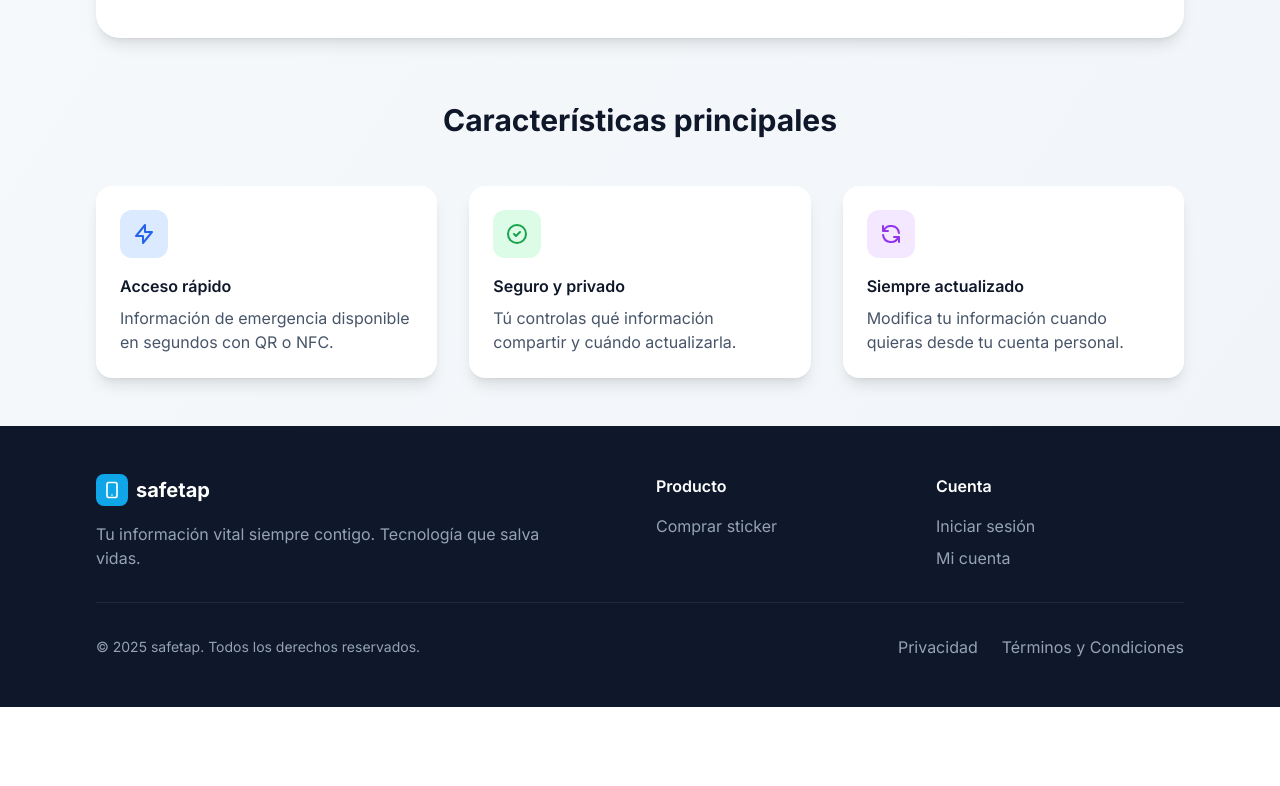
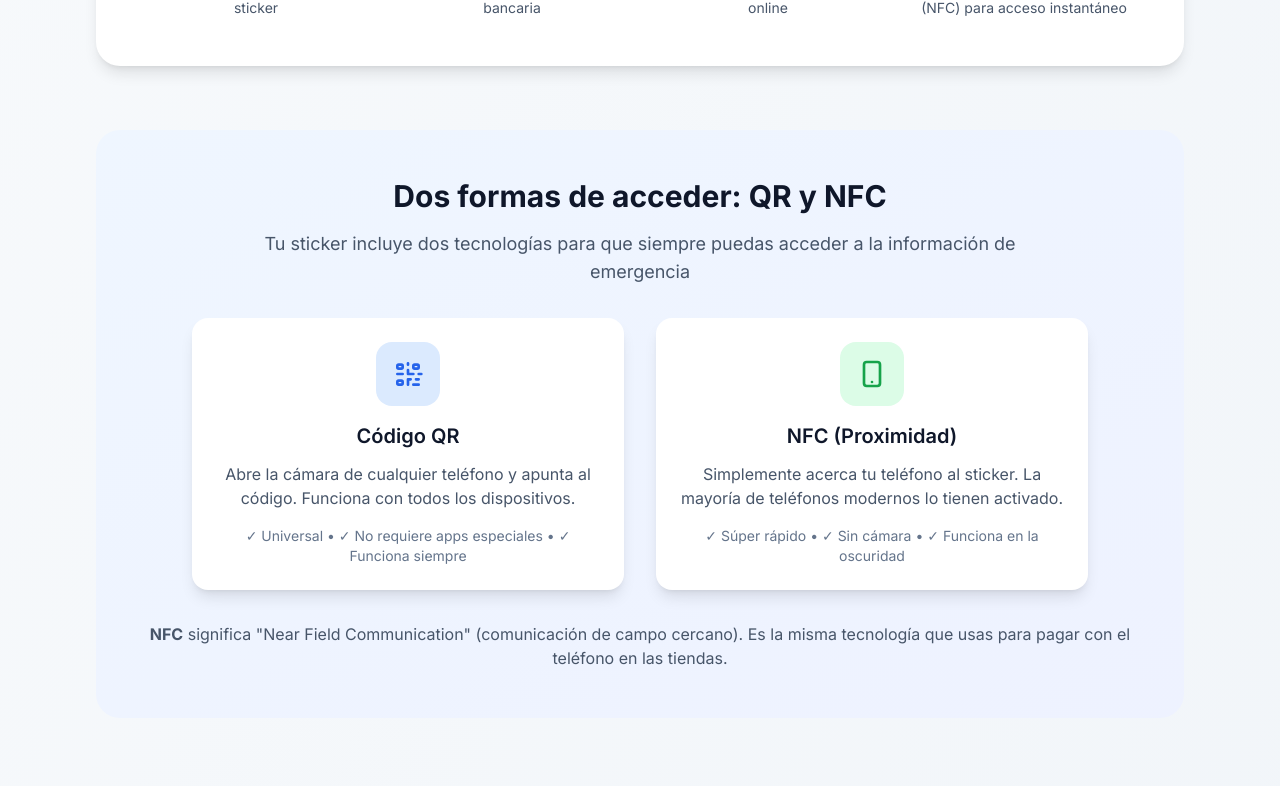
Before and after one commit to camipozas/safetap, a Next.js app: page / in a window 1280 px wide. Shown: the part 1159-1945 px from the top of the page. Before the commit the page ends 1866 px from the top, so only its background shows below. Built offline with nearby package versions, Linux system fonts and the light colour scheme.

Commit message:
feat: enhance landing and privacy pages with detailed NFC technology descriptions and improve accessibility information

```diff
--- a/src/app/page.tsx
+++ b/src/app/page.tsx
@@ -12,8 +12,9 @@ export default function LandingPage() {
             Tu información vital, en un tap.
           </h1>
           <p className="mt-6 text-xl text-slate-600 max-w-2xl mx-auto">
-            Un sticker inteligente con QR y NFC que da acceso inmediato a tus
-            datos de emergencia cuando más los necesitas.
+            Un sticker inteligente con QR y tecnología de proximidad (NFC) que
+            da acceso inmediato a tus datos de emergencia cuando más los
+            necesitas.
           </p>
           <div className="mt-8 flex justify-center">
             <Link
@@ -49,7 +50,7 @@ export default function LandingPage() {
                   clipRule="evenodd"
                 />
               </svg>
-              Código QR y NFC integrados
+              Código QR y conexión por proximidad (NFC) integrados
             </li>
             <li className="flex items-center text-slate-700">
               <svg
@@ -148,9 +149,85 @@ export default function LandingPage() {
             </div>
             <h3 className="font-semibold text-slate-900 mb-2">¡Listo!</h3>
             <p className="text-slate-600 text-sm">
-              Usa QR o NFC para acceso instantáneo
+              Usa QR o acerca tu teléfono (NFC) para acceso instantáneo
             </p>
           </div>
+        </div>
+      </section>
+
+      {/* Technology Explanation */}
+      <section className="bg-gradient-to-br from-blue-50 to-indigo-50 rounded-3xl p-8 md:p-12">
+        <div className="text-center mb-8">
+          <h2 className="text-3xl font-bold text-slate-900 mb-4">
+            Dos formas de acceder: QR y NFC
+          </h2>
+          <p className="text-lg text-slate-600 max-w-3xl mx-auto">
+            Tu sticker incluye dos tecnologías para que siempre puedas acceder a
+            la información de emergencia
+          </p>
+        </div>
+        <div className="grid md:grid-cols-2 gap-8 max-w-4xl mx-auto">
+          <div className="bg-white rounded-2xl p-6 shadow-lg">
+            <div className="w-16 h-16 bg-blue-100 rounded-2xl flex items-center justify-center mx-auto mb-4">
+              <svg
+                className="w-8 h-8 text-blue-600"
+                fill="none"
+                stroke="currentColor"
+                viewBox="0 0 24 24"
+              >
+                <path
+                  strokeLinecap="round"
+                  strokeLinejoin="round"
+                  strokeWidth={2}
+                  d="M12 4v1m6 11h2m-6 0h-2v4m0-11v3m0 0h.01M12 12h4.01M16 20h4M4 12h4m12 0h2M5 8h2a1 1 0 001-1V6a1 1 0 00-1-1H5a1 1 0 00-1 1v1a1 1 0 001 1zm12 0h2a1 1 0 001-1V6a1 1 0 00-1-1h-2a1 1 0 00-1 1v1a1 1 0 001 1zM5 20h2a1 1 0 001-1v-1a1 1 0 00-1-1H5a1 1 0 00-1 1v1a1 1 0 001 1z"
+                />
+              </svg>
+            </div>
+            <h3 className="text-xl font-semibold text-slate-900 mb-3 text-center">
+              Código QR
+            </h3>
+            <p className="text-slate-600 text-center mb-4">
+              Abre la cámara de cualquier teléfono y apunta al código. Funciona
+              con todos los dispositivos.
+            </p>
+            <div className="text-sm text-slate-500 text-center">
+              ✓ Universal • ✓ No requiere apps especiales • ✓ Funciona siempre
+            </div>
+          </div>
+          <div className="bg-white rounded-2xl p-6 shadow-lg">
+            <div className="w-16 h-16 bg-green-100 rounded-2xl flex items-center justify-center mx-auto mb-4">
+              <svg
+                className="w-8 h-8 text-green-600"
+                fill="none"
+                stroke="currentColor"
+                viewBox="0 0 24 24"
+              >
+                <path
+                  strokeLinecap="round"
+                  strokeLinejoin="round"
+                  strokeWidth={2}
+                  d="M12 18h.01M8 21h8a2 2 0 002-2V5a2 2 0 00-2-2H8a2 2 0 00-2 2v14a2 2 0 002 2z"
+                />
+              </svg>
+            </div>
+            <h3 className="text-xl font-semibold text-slate-900 mb-3 text-center">
+              NFC (Proximidad)
+            </h3>
+            <p className="text-slate-600 text-center mb-4">
+              Simplemente acerca tu teléfono al sticker. La mayoría de teléfonos
+              modernos lo tienen activado.
+            </p>
+            <div className="text-sm text-slate-500 text-center">
+              ✓ Súper rápido • ✓ Sin cámara • ✓ Funciona en la oscuridad
+            </div>
+          </div>
+        </div>
+        <div className="text-center mt-8">
+          <p className="text-slate-600">
+            <strong>NFC</strong> significa &quot;Near Field Communication&quot;
+            (comunicación de campo cercano). Es la misma tecnología que usas
+            para pagar con el teléfono en las tiendas.
+          </p>
         </div>
       </section>
 
@@ -178,7 +255,8 @@ export default function LandingPage() {
             </div>
             <h3 className="font-semibold text-slate-900 mb-2">Acceso rápido</h3>
             <p className="text-slate-600">
-              Información de emergencia disponible en segundos con QR o NFC.
+              Información de emergencia disponible en segundos con QR o
+              acercando el teléfono (NFC).
             </p>
           </div>
           <div className="bg-white rounded-2xl p-6 shadow-lg hover:shadow-xl transition-shadow duration-200">
--- a/src/app/privacy/page.tsx
+++ b/src/app/privacy/page.tsx
@@ -32,7 +32,7 @@ export default function PrivacyPage() {
               <p>
                 <strong>Información técnica:</strong> Dirección IP, tipo de
                 navegador, y datos de acceso a tu perfil público cuando alguien
-                escanea tu código QR o utiliza NFC.
+                escanea tu código QR o acerca su teléfono (NFC).
               </p>
             </div>
           </section>
@@ -63,8 +63,8 @@ export default function PrivacyPage() {
               <p>
                 <strong>Tu perfil público:</strong> La información de emergencia
                 que configures en tu perfil será visible para cualquier persona
-                que escanee tu código QR o use NFC en tu sticker. Tú controlas
-                qué información incluir.
+                que escanee tu código QR o acerque su teléfono (NFC) a tu
+                sticker. Tú controlas qué información incluir.
               </p>
               <p>
                 <strong>Proveedores de servicios:</strong> Compartimos
--- a/src/app/terms/page.tsx
+++ b/src/app/terms/page.tsx
@@ -19,14 +19,17 @@ export default function TermsPage() {
             <div className="space-y-4 text-slate-700">
               <p>
                 safetap es un servicio que proporciona stickers inteligentes con
-                códigos QR y tecnología NFC que permiten acceso rápido a
-                información de emergencia personalizada.
+                códigos QR y tecnología de proximidad (NFC) que permiten acceso
+                rápido a información de emergencia personalizada.
               </p>
               <p>El servicio incluye:</p>
               <ul className="list-disc list-inside space-y-2 ml-4">
                 <li>Stickers físicos personalizados con tu nombre y bandera</li>
                 <li>Plataforma web para gestionar tu perfil de emergencia</li>
-                <li>Página pública accesible mediante QR o NFC</li>
+                <li>
+                  Página pública accesible mediante QR o acercando el teléfono
+                  (NFC)
+                </li>
                 <li>Actualizaciones gratuitas de tu información</li>
               </ul>
             </div>
@@ -117,8 +120,8 @@ export default function TermsPage() {
               <p>
                 <strong>Importante:</strong> La información que incluyas en tu
                 perfil público será visible para cualquier persona que escanee
-                tu código QR o use NFC. Incluye solo la información que estés
-                cómodo compartiendo en emergencias.
+                tu código QR o acerque su teléfono (NFC). Incluye solo la
+                información que estés cómodo compartiendo en emergencias.
               </p>
             </div>
           </section>
```
